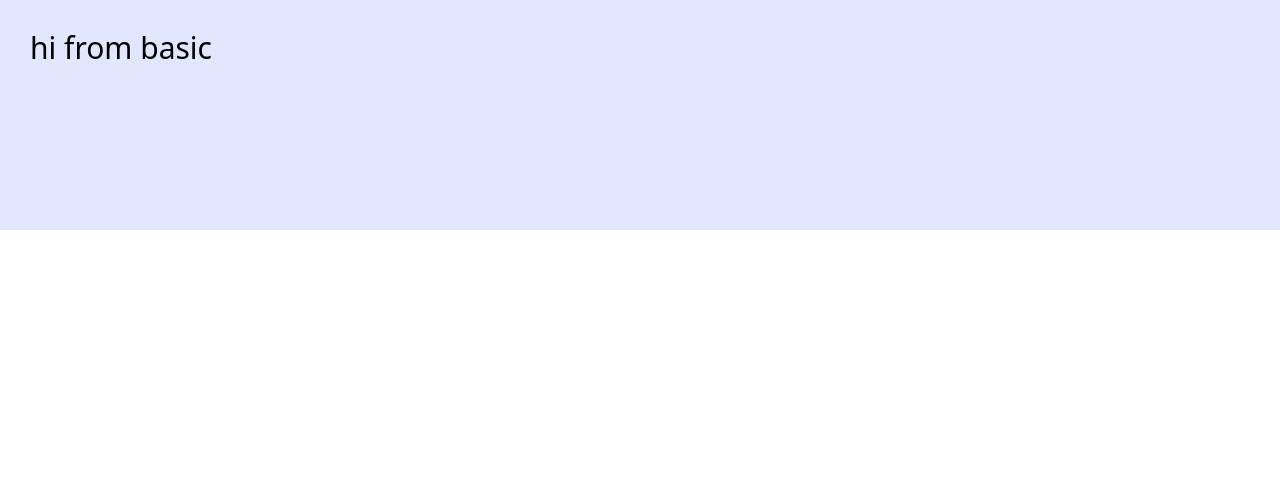
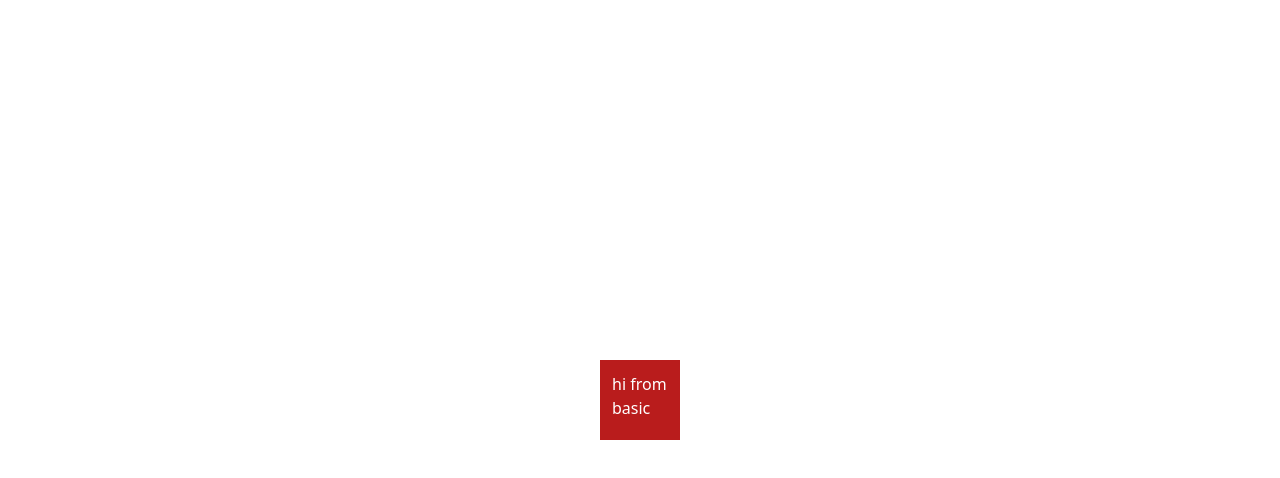
Before and after one commit to aligorgin/natours, a Next.js app: page / in a window 1280 px wide. Shown: the top 478 px of the page. Built offline with nearby package versions, Linux system fonts and the light colour scheme.

Commit message:
added header

```diff
--- a/src/ui/Basic.tsx
+++ b/src/ui/Basic.tsx
@@ -1,7 +1,9 @@
 export default function Basic(){
     return(
-        <div className={'h-[230px] p-[30px] bg-blue-50 flex grid gap-0 hover:bg-indigo-100 text-3xl sm:pb-4 bg-blue-400 '}>
-            hi from basic
+        <div className={'flex justify-center items-center h-screen w-11/12 mx-auto xl:w-[1200px]'}>
+            <div className={`bg-red-700 w-20 h-20 text-white p-3`}>
+                hi from basic
+            </div>
         </div>
     )
 }
```
